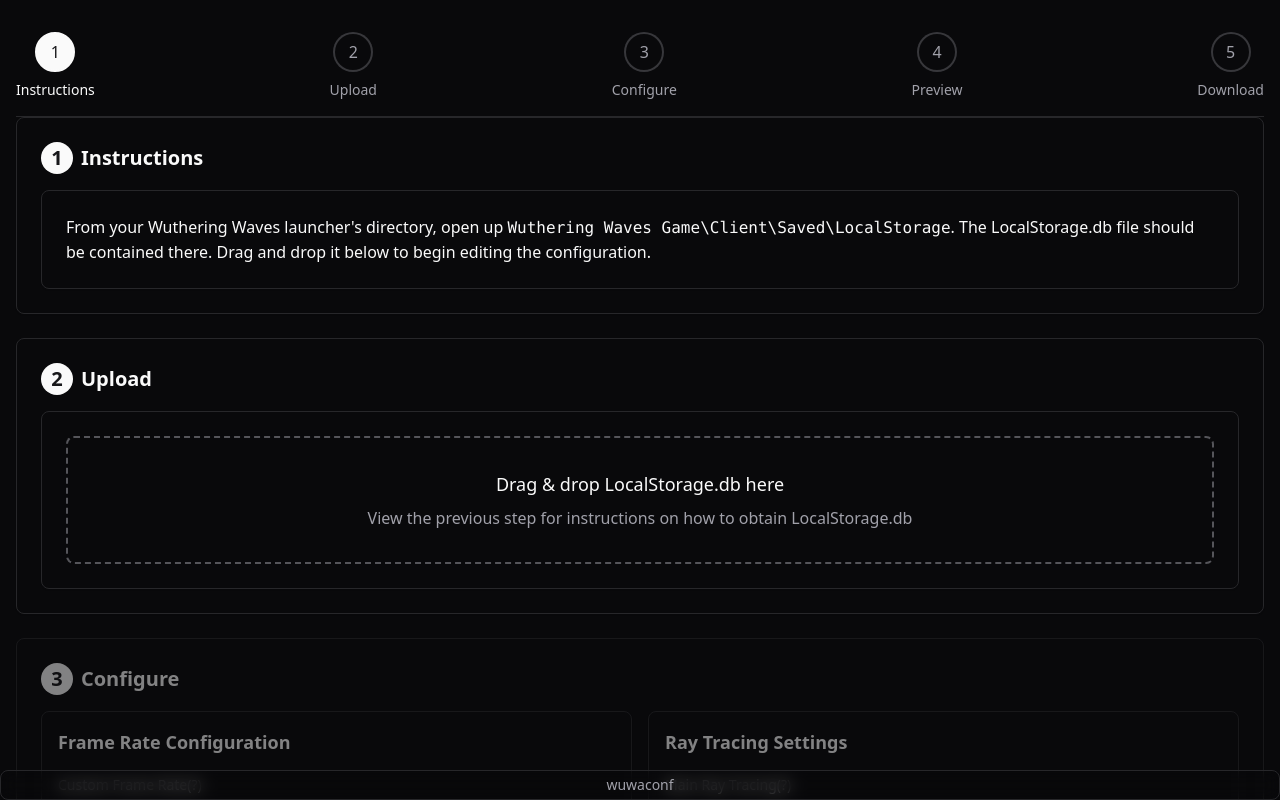
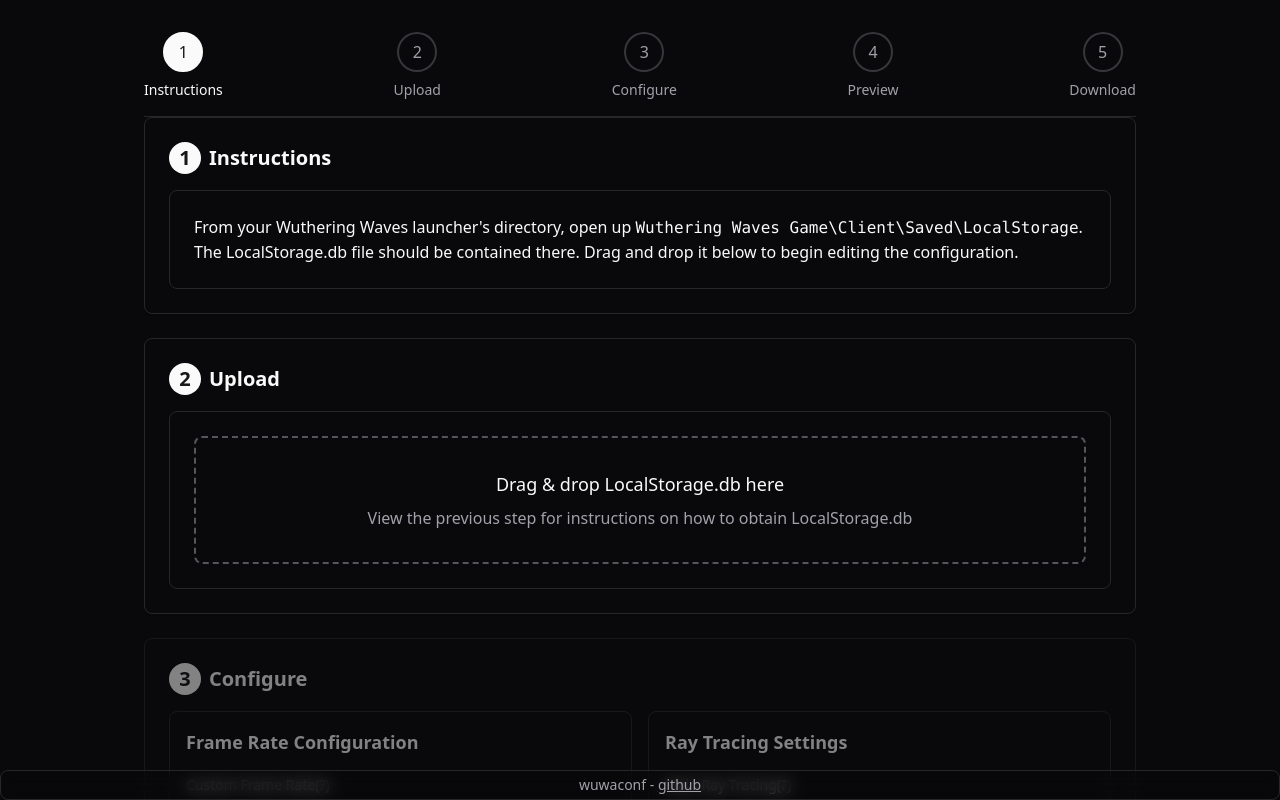
Before and after one commit to kyoukaya/wuwaconf, a React (Vite) app: page / in a window 1280 px wide. Shown: the top 800 px of the page. Built offline with nearby package versions, Linux system fonts and the light colour scheme.

Commit message:
update footer

```diff
--- a/src/App.tsx
+++ b/src/App.tsx
@@ -200,7 +200,7 @@ export default function App() {
   ];
 
   return (
-    <div className="container mx-auto p-4 space-y-6">
+    <div className="container mx-auto p-4 space-y-6 max-w-screen-lg">
       {error && (
         <Card className="p-4 bg-destructive/10 border-destructive">
           <p className="text-destructive">{error}</p>
@@ -216,7 +216,7 @@ export default function App() {
 
       <Card className="fixed bottom-0 left-0 w-full p-1 backdrop-blur bg-background/5 border-t">
         <div className="text-center text-sm text-muted-foreground">
-          wuwaconf
+          wuwaconf - <a href='https://github.com/kyoukaya/wuwaconf' className="hover:text-blue-700 underline">github</a>
         </div>
       </Card>
     </div>
```
